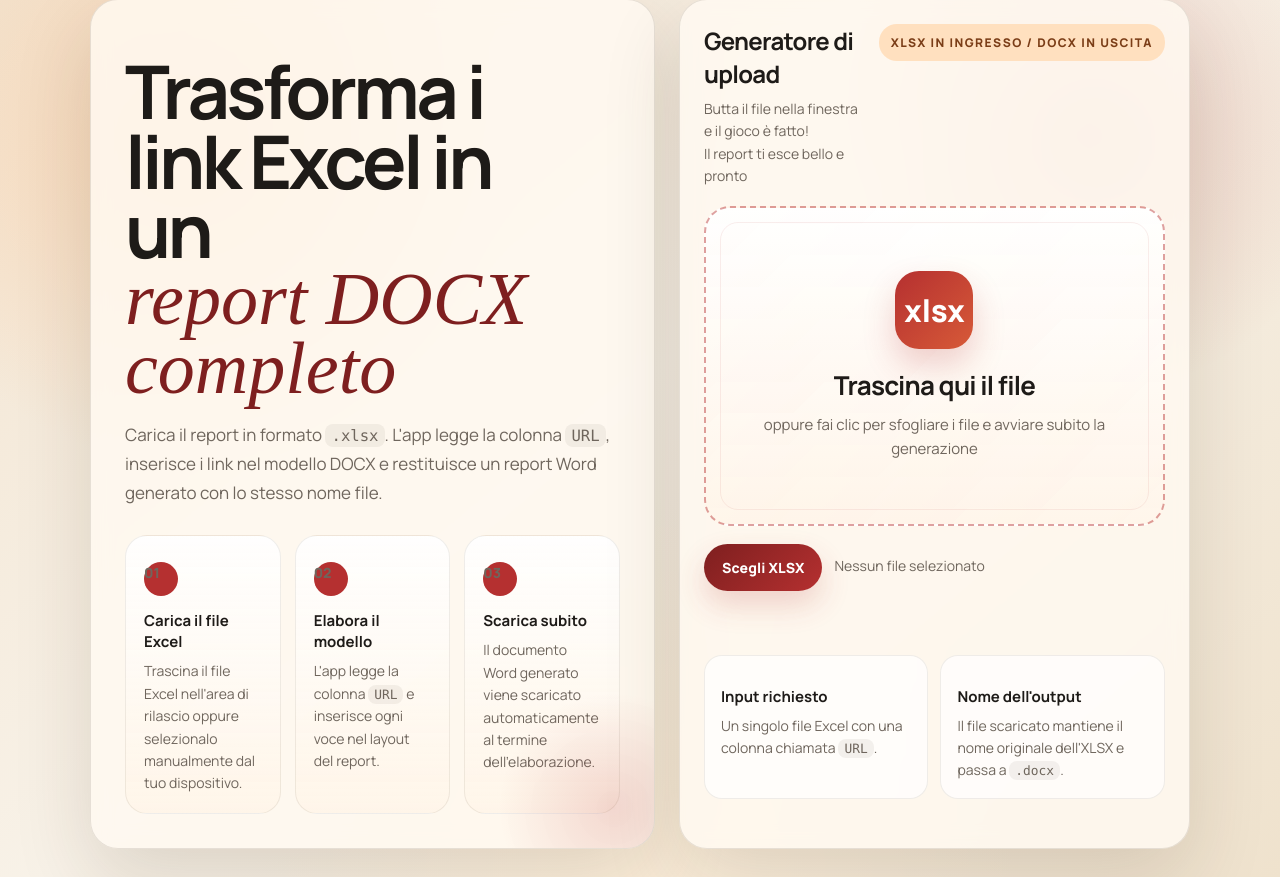
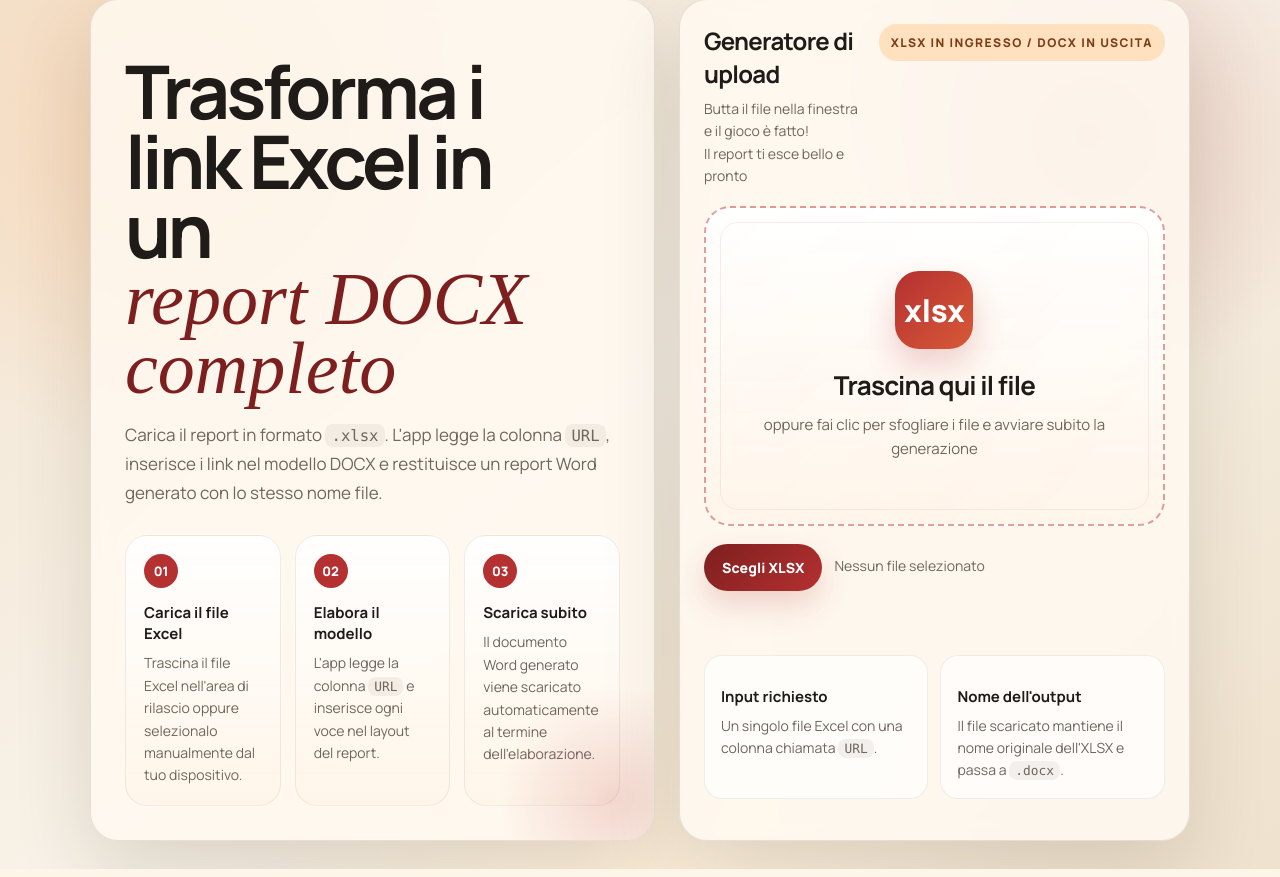
Before and after one commit to andrea9339/Report_docx_tool, a Flask app: page / in a window 1280 px wide. Shown: the part 29-906 px from the top of the page. Run offline with Flask 3, Linux system fonts and the light colour scheme; some web fonts are replaced.

Commit message:
fix: update step number display and margin for better layout

```diff
--- a/templates/index.html
+++ b/templates/index.html
@@ -139,7 +139,7 @@
     }
 
     .step-number {
-      display: inline-grid;
+      display: grid;
       width: 34px;
       height: 34px;
       border-radius: 50%;
@@ -149,6 +149,8 @@
       font-weight: 800;
       font-size: 13px;
       line-height: 1;
+      margin-top: 0;
+      flex: 0 0 34px;
     }
 
     .steps strong,
@@ -158,7 +160,7 @@
       font-size: 15px;
     }
 
-    .steps span,
+    .steps li > span:not(.step-number),
     .mini-card span {
       display: block;
       margin-top: 8px;
```
